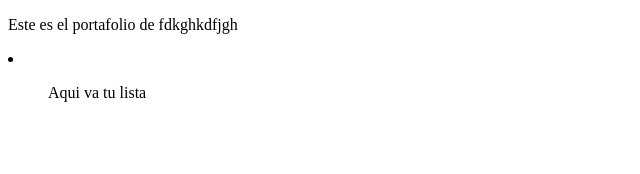
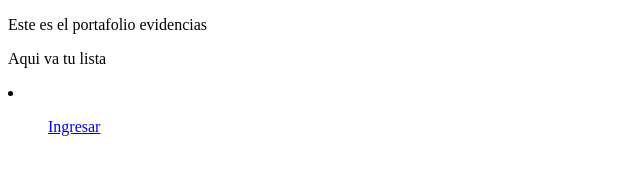
Before and after one commit to AntelizMartinezAsael/4IV8_Anteliz_Martinez_Asael, a plain HTML site: page index.html in a window 1280 px wide. Shown: the whole page, without its empty margins (0-640 px from the left). Drawn offline with Linux system fonts and the light colour scheme.

Commit message:
agregamos

```diff
--- a/index.html
+++ b/index.html
@@ -6,9 +6,12 @@
     <title>Portafolio de evidencias</title>
 </head>
 <body>
-    <p>Este es el portafolio de fdkghkdfjgh</p>
+    <p>Este es el portafolio evidencias</p>
+    <p>Aqui va tu lista</p>
     <li>
-        <ol>Aqui va tu lista</ol>
+        <ol>
+            <a href="./01PrimeraPractica/">Ingresar</a>
+        </ol>
     </li>
 </body>
 </html>
```
Also changed, not shown: 01PrimeraPractica/inicio.html (+1 -0 lines).
